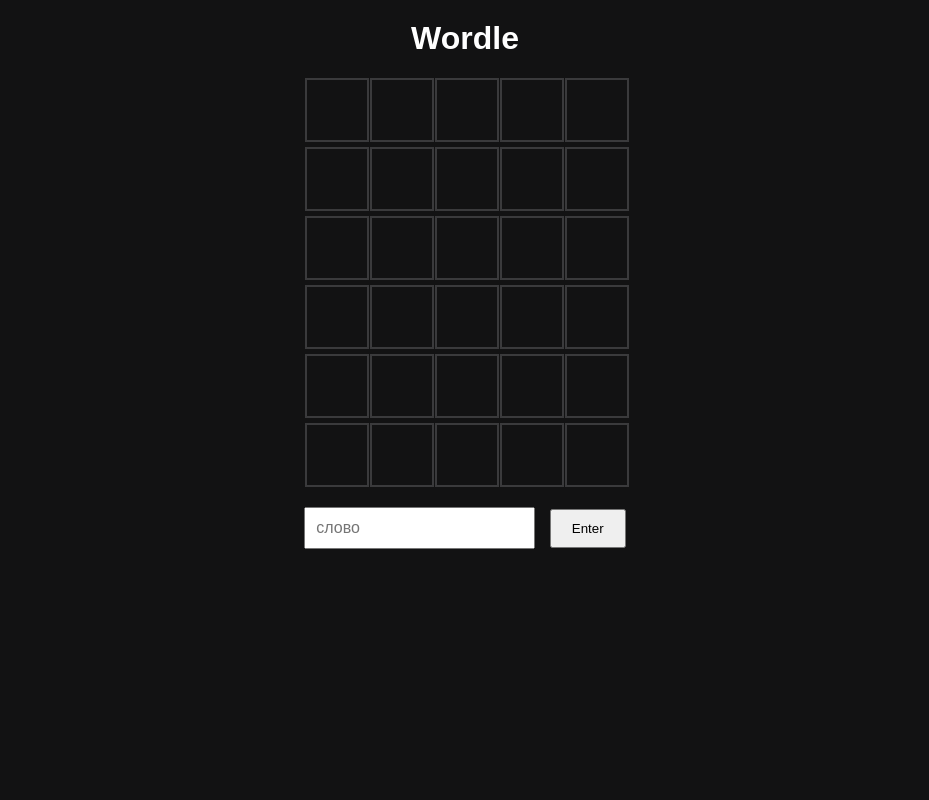
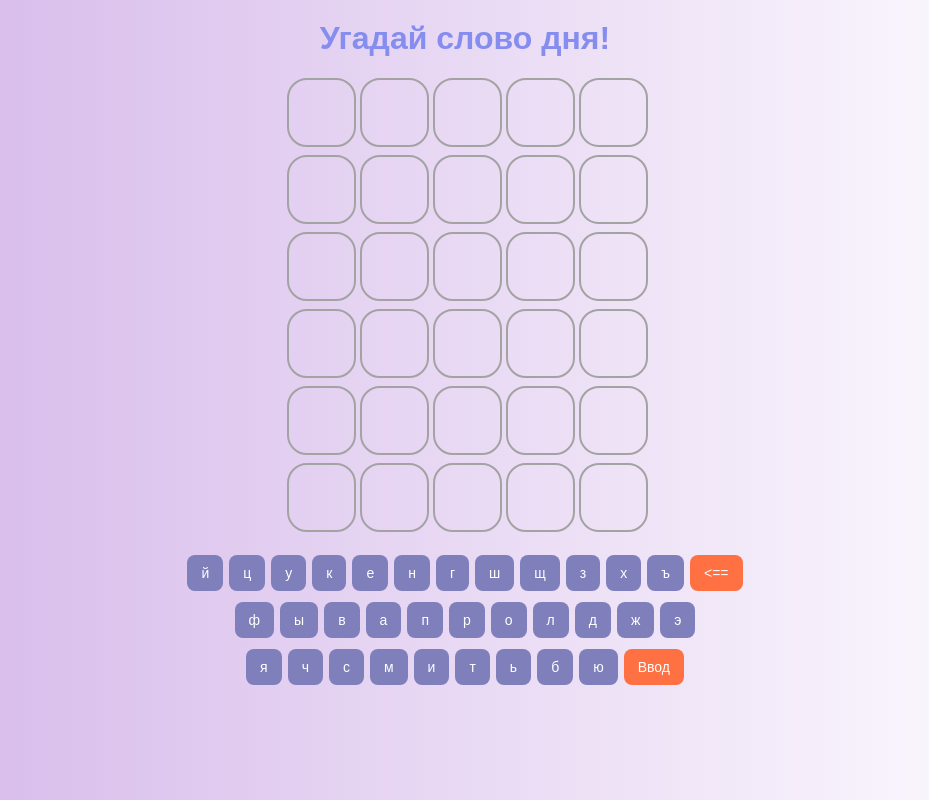
Before and after one commit to kilogramm785/wordle-diplom, a Flask app: page / in a window 1280 px wide. Shown: the whole page, without its empty margins (175-1104 px from the left). Run offline with Flask 3, Linux system fonts and the light colour scheme.

Commit message:
Update index.html

```diff
--- a/templates/index.html
+++ b/templates/index.html
@@ -1,12 +1,12 @@
+
 <!DOCTYPE html>
 <html lang="ru">
 <head>
 <meta charset="UTF-8">
-<title>Wordle</title>
-
+<title>Угадай слово дня!</title>
 <style>
 body {
-    background: #121213;
+    background: linear-gradient(90deg, #d3b4e9,#ffffff);
     color: white;
     font-family: Arial;
     text-align: center;
@@ -18,52 +18,77 @@
 
 #grid {
     display: grid;
-    grid-template-columns: repeat(5, 60px);
-    gap: 5px;
+    grid-template-columns: repeat(5, 65px);
+    gap: 8px;
     justify-content: center;
     margin: 20px;
 }
 
 .cell {
-    width: 60px;
-    height: 60px;
-    border: 2px solid #3a3a3c;
-    font-size: 30px;
+    width: 65px;
+    height: 65px;
+    border-radius: 20px;
+    border: 2px solid #a3a3a3;
+    font-size: 28px;
     display: flex;
     align-items: center;
     justify-content: center;
     text-transform: uppercase;
+    transition: 0.2s;
 }
 
-.green { background: #538d4e; }
-.yellow { background: #b59f3b; }
-.gray { background: #3a3a3c; }
+.green { background: #4caf50 !important; }
+.yellow { background: #ffb300 !important; }
+.gray { background: #616161 !important; }
 
-input {
-    padding: 10px;
-    font-size: 16px;
+#keyboard {
+    margin-top: 20px;
 }
 
-button {
-    padding: 10px 20px;
-    margin-left: 10px;
+.key-row {
+    margin: 5px;
+}
+
+.key {
+    padding: 10px 14px;
+    margin: 3px;
+    border-radius: 8px;
+    border: none;
+	background: #7f7fbb;
+    color: white;
     cursor: pointer;
+    font-size: 14px;
+	outline: none;
+    appearance: none;
+}
+
+.key:hover {
+    background: #5a5a8a;
+}
+
+.special {
+    background: #ff7043;
+	.key { background: #3a3a5a; }
+	.key.green { background: #4caf50; }
+	.key.yellow { background: #ffb300; }
+	.key.gray { background: #555; }
 }
 </style>
 </head>
 
 <body>
 
-<h1>Wordle</h1>
+<h1 style="color: #858def">Угадай слово дня!</h1>
 
 <div id="grid"></div>
 
-<input id="wordInput" maxlength="5" placeholder="слово">
-<button onclick="sendWord()">Enter</button>
+<div id="keyboard"></div>
 
 <script>
 let currentRow = 0;
+let currentInput = "";
 
+// 🎮 создаём сетку
 function createGrid() {
     const grid = document.getElementById("grid");
     for (let i = 0; i < 30; i++) {
@@ -73,15 +98,108 @@
     }
 }
 
+// ⌨️ создаём клавиатуру
+function createKeyboard() {
+    const layout = [
+        "йцукенгшщзхъ <",
+        "фывапролджэ",
+        "ячсмитьбю >"
+    ];
+
+    const keyboard = document.getElementById("keyboard");
+
+    layout.forEach(row => {
+        const div = document.createElement("div");
+        div.className = "key-row";
+
+        row.split(" ").forEach(key => {
+            for (let char of key) {
+                const btn = document.createElement("button");
+                btn.className = "key";
+                btn.textContent = char;
+
+                // 🔥 добавили идентификатор
+                btn.dataset.key = char;
+
+                if (char === ">") {
+                    btn.textContent = "Ввод";
+                    btn.classList.add("special");
+                    btn.onclick = sendWord;
+                } else if (char === "<") {
+                    btn.textContent = "<==";
+                    btn.classList.add("special");
+                    btn.onclick = deleteLetter;
+                } else {
+                    btn.onclick = () => addLetter(char);
+                }
+
+                div.appendChild(btn);
+            }
+        });
+
+        keyboard.appendChild(div);
+    });
+}
+
+// ➕ добавить букву
+function addLetter(letter) {
+    if (currentInput.length >= 5) return;
+
+    currentInput += letter;
+    updateGrid();
+}
+
+// ❌ удалить букву
+function deleteLetter() {
+    currentInput = currentInput.slice(0, -1);
+    updateGrid();
+}
+
+// 🔄 обновить отображение
+function updateGrid() {
+    const cells = document.querySelectorAll(".cell");
+
+    for (let i = 0; i < 5; i++) {
+        const index = currentRow * 5 + i;
+        cells[index].textContent = currentInput[i] || "";
+    }
+}
+
+// 🔥 НОВОЕ: обновление клавиатуры
+function updateKeyboard(word, colors) {
+    const buttons = document.querySelectorAll(".key");
+
+    for (let i = 0; i < word.length; i++) {
+        const letter = word[i].toLowerCase();
+        const color = colors[i];
+
+        buttons.forEach(btn => {
+            if (btn.textContent.toLowerCase() === letter) {
+
+                // приоритет
+                if (btn.classList.contains("green")) return;
+                if (btn.classList.contains("yellow") && color === "gray") return;
+
+                btn.classList.remove("gray", "yellow", "green");
+                btn.classList.add(color);
+            }
+        });
+    }
+}
+
+// 📡 отправка слова
 function sendWord() {
-    const word = document.getElementById("wordInput").value.toLowerCase();
+    if (currentInput.length !== 5) {
+        alert("Введите 5 букв");
+        return;
+    }
 
     fetch("/guess", {
         method: "POST",
         headers: {
             "Content-Type": "application/json"
         },
-        body: JSON.stringify({ word: word })
+        body: JSON.stringify({ word: currentInput })
     })
     .then(res => res.json())
     .then(data => {
@@ -92,19 +210,29 @@
 
         const cells = document.querySelectorAll(".cell");
 
-        for (let i = 0; i < word.length; i++) {
+        for (let i = 0; i < 5; i++) {
             const index = currentRow * 5 + i;
-
-            cells[index].textContent = word[i];
             cells[index].classList.add(data[i]);
         }
 
+        // 🔥 ВОТ ЭТО ГЛАВНОЕ
+        updateKeyboard(currentInput, data);
+
         currentRow++;
-        document.getElementById("wordInput").value = "";
+        currentInput = "";
     });
 }
 
+// ⌨️ ввод с физической клавиатуры
+document.addEventListener("keydown", (e) => {
+    if (e.key === "Enter") sendWord();
+    else if (e.key === "Backspace") deleteLetter();
+    else if (/^[а-яё]$/i.test(e.key)) addLetter(e.key);
+});
+
+// 🚀 запуск
 createGrid();
+createKeyboard();
 </script>
 
 </body>
```
